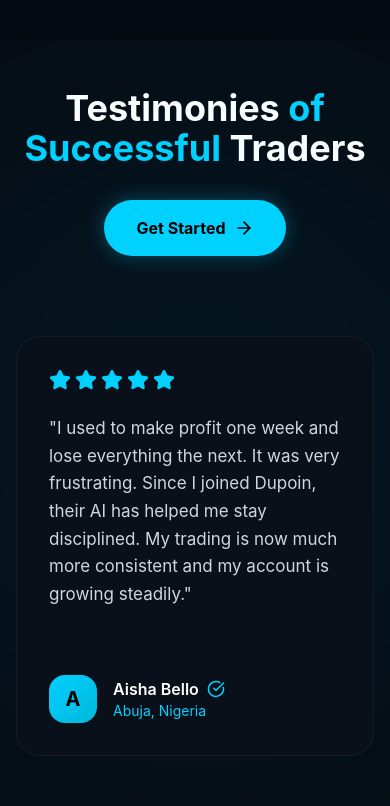
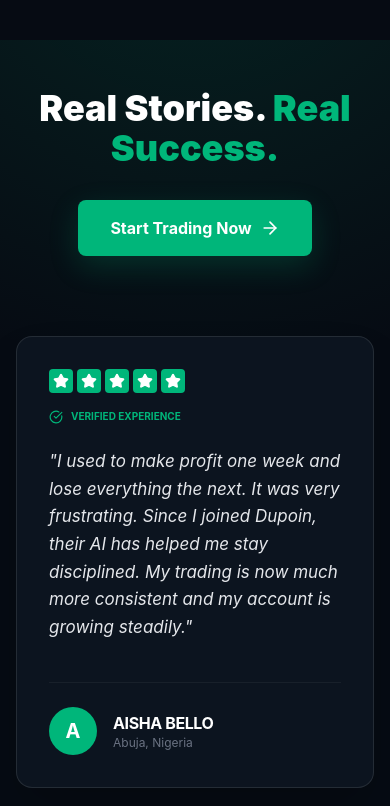
Before and after one commit to Greatpips/dupoin, a React (Vite) app: page / in a window 390 px wide. Shown: the part 5998-6804 px from the top of the page. Built offline with nearby package versions, Linux system fonts and the light colour scheme.

Commit message:
changed testimonial

```diff
--- a/src/components/Testimonials.jsx
+++ b/src/components/Testimonials.jsx
@@ -1,6 +1,6 @@
 import React, { useState, useEffect } from 'react';
 import { motion, AnimatePresence } from 'framer-motion';
-import { X, Star, ArrowRight, CheckCircle } from 'lucide-react';
+import { X, Star, ArrowRight, CheckCircle, ShieldCheck } from 'lucide-react';
 
 const Testimonials = ({ onAction }) => {
   const [selected, setSelected] = useState(null);
@@ -44,45 +44,47 @@
     const interval = setInterval(() => {
       setCurrentMobileIndex((prev) => (prev + 1) % testimonials.length);
     }, 5200);
-
     return () => clearInterval(interval);
-  }, []);
+  }, [testimonials.length]);
 
   return (
-    <section id="testimonial" className="py-12 md:py-16 lg:py-20 bg-[#060b13] relative overflow-hidden">
-      <div className="absolute top-1/2 left-1/2 -translate-x-1/2 -translate-y-1/2 w-[700px] h-[700px] bg-[#00d1ff]/5 rounded-full blur-[120px] pointer-events-none" />
+    <section id="testimonial" className="py-12 md:py-16 lg:py-24 bg-[#060b13] relative overflow-hidden">
+      {/* Trustpilot-inspired ambient background */}
+      <div className="absolute top-0 left-0 w-full h-full bg-[radial-gradient(circle_at_50%_-20%,rgba(0,182,122,0.15),transparent_50%)] pointer-events-none" />
 
-      <div className="max-w-[1440px] mx-auto px-4 sm:px-6 lg:px-8">
+      <div className="max-w-[1440px] mx-auto px-4 sm:px-6 lg:px-8 relative z-10">
 
-        {/* Original Header Text */}
-        <div className="text-center mb-12 md:mb-16">
+        {/* Header */}
+        <div className="text-center mb-12 md:mb-20">
+
+
           <motion.h2
             initial={{ opacity: 0, y: 20 }}
             whileInView={{ opacity: 1, y: 0 }}
             viewport={{ once: true }}
-            className="text-4xl md:text-5xl lg:text-6xl font-bold mb-8"
+            className="text-4xl md:text-5xl lg:text-6xl font-black mb-8 text-white"
           >
-            Testimonies <span className="text-[#00d1ff]">of Successful</span> Traders
+            Real Stories. <span className="text-[#00b67a]">Real Success.</span>
           </motion.h2>
 
           <motion.button
             onClick={onAction}
             whileHover={{ scale: 1.05 }}
             whileTap={{ scale: 0.95 }}
-            className="group relative px-8 md:px-10 py-4 bg-[#00d1ff] text-black font-bold rounded-full flex items-center gap-2 mx-auto shadow-[0_0_20px_rgba(0,209,255,0.3)] active:scale-95"
+            className="group relative px-8 md:px-10 py-4 bg-[#00b67a] text-white font-bold rounded-lg flex items-center gap-2 mx-auto shadow-[0_10px_30px_rgba(0,182,122,0.2)] transition-all"
           >
-            <span>Get Started</span>
+            <span>Start Trading Now</span>
             <ArrowRight size={20} className="group-hover:translate-x-1 transition-transform" />
           </motion.button>
         </div>
 
-        {/* ====================== DESKTOP + TABLET MARQUEE ====================== */}
-        <div className="hidden md:block relative overflow-hidden py-8 [mask-image:linear-gradient(to_right,transparent,black_8%,black_92%,transparent)]">
+        {/* ====================== DESKTOP MARQUEE ====================== */}
+        <div className="hidden md:block relative overflow-hidden py-8 [mask-image:linear-gradient(to_right,transparent,black_10%,black_90%,transparent)]">
           <motion.div
             className="flex gap-6"
             animate={{ x: ["0%", "-33.33%"] }}
             transition={{
-              duration: 45,
+              duration: 50,
               ease: "linear",
               repeat: Infinity,
             }}
@@ -91,28 +93,35 @@
               <div
                 key={idx}
                 onClick={() => setSelected(item)}
-                className="flex-shrink-0 w-[380px] bg-[#0a1019] border border-white/5 hover:border-[#00d1ff]/40 rounded-3xl p-8 cursor-pointer transition-all duration-500 group hover:-translate-y-2 hover:shadow-xl hover:shadow-[#00d1ff]/10"
+                className="flex-shrink-0 w-[400px] bg-[#0c141f] border border-white/5 hover:border-[#00b67a]/40 rounded-xl p-8 cursor-pointer transition-all duration-300 group shadow-2xl"
               >
-                <div className="flex gap-1 mb-6">
+                {/* Trustpilot Stars */}
+                <div className="flex gap-1 mb-4">
                   {[...Array(5)].map((_, i) => (
-                    <Star key={i} size={20} className="fill-[#00d1ff] text-[#00d1ff]" />
+                    <div key={i} className="bg-[#00b67a] p-1 rounded-sm">
+                        <Star size={14} className="fill-white text-white" />
+                    </div>
                   ))}
                 </div>
 
-                <p className="text-gray-300 text-[17px] leading-relaxed mb-8">
+                <div className="flex items-center gap-2 mb-4 text-xs font-medium text-gray-400 uppercase tracking-wider">
+                    <ShieldCheck size={14} className="text-[#00b67a]" />
+                    Verified Review
+                </div>
+
+                <p className="text-gray-300 text-[16px] leading-relaxed mb-8 line-clamp-4">
                   "{item.text}"
                 </p>
 
+                <hr className="border-white/5 mb-6" />
+
                 <div className="flex items-center gap-4">
-                  <div className="w-11 h-11 rounded-2xl bg-gradient-to-br from-[#00d1ff] to-cyan-500 flex items-center justify-center text-black font-bold">
+                  <div className="w-10 h-10 rounded-full bg-[#1c2633] border border-white/10 flex items-center justify-center text-[#00b67a] font-bold">
                     {item.name.charAt(0)}
                   </div>
                   <div>
-                    <div className="flex items-center gap-2">
-                      <h4 className="font-semibold text-white">{item.name}</h4>
-                      <CheckCircle size={16} className="text-[#00d1ff]" />
-                    </div>
-                    <p className="text-[#00d1ff] text-sm">{item.location}</p>
+                    <h4 className="font-bold text-white text-sm">{item.name}</h4>
+                    <p className="text-gray-500 text-xs">{item.location}</p>
                   </div>
                 </div>
               </div>
@@ -125,37 +134,40 @@
           <AnimatePresence mode="wait">
             <motion.div
               key={currentMobileIndex}
-              initial={{ opacity: 0, y: 30 }}
-              animate={{ opacity: 1, y: 0 }}
-              exit={{ opacity: 0, y: -30 }}
-              transition={{ duration: 0.6, ease: "easeInOut" }}
-              className="bg-[#0a1019] border border-white/5 rounded-3xl p-8 min-h-[420px] flex flex-col cursor-pointer"
+              initial={{ opacity: 0, scale: 0.95 }}
+              animate={{ opacity: 1, scale: 1 }}
+              exit={{ opacity: 0, scale: 0.95 }}
+              className="bg-[#0c141f] border border-white/10 rounded-2xl p-8 min-h-[400px] flex flex-col shadow-2xl"
               onClick={() => setSelected(testimonials[currentMobileIndex])}
             >
-              <div className="flex gap-1 mb-6">
-                {[...Array(5)].map((_, i) => (
-                  <Star key={i} size={22} className="fill-[#00d1ff] text-[#00d1ff]" />
-                ))}
+              <div className="flex gap-1 mb-4">
+                  {[...Array(5)].map((_, i) => (
+                    <div key={i} className="bg-[#00b67a] p-1 rounded-sm">
+                        <Star size={16} className="fill-white text-white" />
+                    </div>
+                  ))}
               </div>
 
-              <p className="text-gray-300 text-[17px] leading-relaxed mb-10 flex-1">
+              <div className="flex items-center gap-2 mb-6 text-[10px] font-bold text-[#00b67a] uppercase">
+                <CheckCircle size={14} />
+                Verified Experience
+              </div>
+
+              <p className="text-gray-200 text-[17px] italic leading-relaxed mb-10 flex-1">
                 "{testimonials[currentMobileIndex].text}"
               </p>
 
-              <div className="flex items-center gap-4 mt-auto">
-                <div className="w-12 h-12 rounded-2xl bg-gradient-to-br from-[#00d1ff] to-cyan-500 flex items-center justify-center text-black font-bold text-xl">
+              <div className="flex items-center gap-4 mt-auto pt-6 border-t border-white/5">
+                <div className="w-12 h-12 rounded-full bg-[#00b67a] flex items-center justify-center text-white font-bold text-xl">
                   {testimonials[currentMobileIndex].name.charAt(0)}
                 </div>
                 <div>
-                  <div className="flex items-center gap-2">
-                    <h4 className="font-semibold text-white">
+                    <h4 className="font-bold text-white uppercase tracking-tight">
                       {testimonials[currentMobileIndex].name}
                     </h4>
-                    <CheckCircle size={18} className="text-[#00d1ff]" />
-                  </div>
-                  <p className="text-[#00d1ff] text-sm">
-                    {testimonials[currentMobileIndex].location}
-                  </p>
+                    <p className="text-gray-500 text-xs">
+                      {testimonials[currentMobileIndex].location}
+                    </p>
                 </div>
               </div>
             </motion.div>
@@ -170,40 +182,42 @@
             initial={{ opacity: 0 }}
             animate={{ opacity: 1 }}
             exit={{ opacity: 0 }}
-            className="fixed inset-0 z-[110] flex items-center justify-center p-4 bg-black/90 backdrop-blur-xl"
+            className="fixed inset-0 z-[110] flex items-center justify-center p-4 bg-black/95 backdrop-blur-md"
             onClick={() => setSelected(null)}
           >
             <motion.div
-              initial={{ scale: 0.9, y: 30 }}
-              animate={{ scale: 1, y: 0 }}
-              exit={{ scale: 0.9, y: 30 }}
-              className="max-w-2xl w-full bg-[#0a1019] border border-white/10 rounded-3xl p-8 md:p-14 relative"
+              initial={{ scale: 0.9 }}
+              animate={{ scale: 1 }}
+              exit={{ scale: 0.9 }}
+              className="max-w-2xl w-full bg-[#0c141f] border border-[#00b67a]/30 rounded-2xl p-8 md:p-12 relative shadow-[0_0_50px_rgba(0,182,122,0.1)]"
               onClick={(e) => e.stopPropagation()}
             >
               <button
                 onClick={() => setSelected(null)}
-                className="absolute top-6 right-6 text-white/40 hover:text-white"
+                className="absolute top-6 right-6 text-gray-500 hover:text-white transition-colors"
               >
-                <X size={32} />
+                <X size={28} />
               </button>
 
-              <div className="flex gap-1 mb-8">
+              <div className="flex gap-1 mb-6">
                 {[...Array(5)].map((_, i) => (
-                  <Star key={i} size={26} className="fill-[#00d1ff] text-[#00d1ff]" />
+                  <div key={i} className="bg-[#00b67a] p-1.5 rounded-sm">
+                    <Star size={20} className="fill-white text-white" />
+                  </div>
                 ))}
               </div>
 
-              <p className="text-2xl md:text-3xl leading-tight text-white mb-12">
+              <p className="text-xl md:text-2xl font-medium text-gray-100 leading-relaxed mb-10">
                 "{selected.text}"
               </p>
 
-              <div className="flex items-center gap-5">
-                <div className="w-16 h-16 rounded-2xl bg-gradient-to-br from-[#00d1ff] to-cyan-500 flex items-center justify-center text-3xl font-bold text-black">
+              <div className="flex items-center gap-5 pt-8 border-t border-white/5">
+                <div className="w-14 h-14 rounded-full bg-[#00b67a] flex items-center justify-center text-2xl font-bold text-white">
                   {selected.name.charAt(0)}
                 </div>
                 <div>
-                  <h4 className="text-2xl font-bold text-white">{selected.name}</h4>
-                  <p className="text-[#00d1ff]">{selected.location}</p>
+                  <h4 className="text-xl font-bold text-white">{selected.name}</h4>
+                  <p className="text-gray-500">{selected.location}</p>
                 </div>
               </div>
             </motion.div>
```
Also changed, not shown: index.html (+18 -1 lines).
